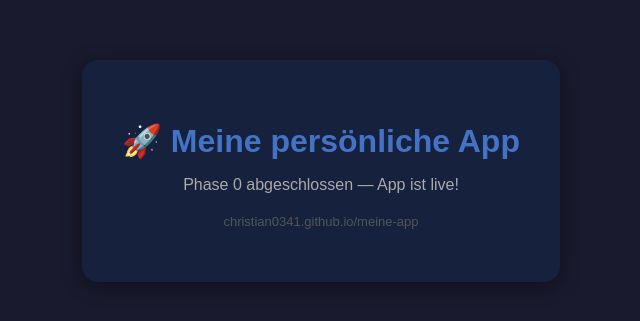
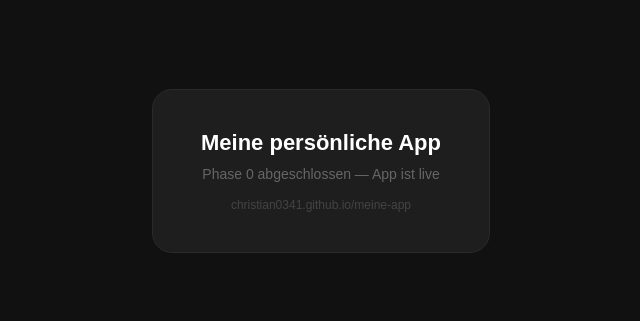
Before and after one commit to Christian0341/meine-app, a plain HTML site: page index.html in a window 1280 px wide. Shown: the part 229-550 px from the top of the page, without its empty margins (319-959 px from the left). Drawn offline with Linux system fonts and the light colour scheme.

Commit message:
Update index.html

```diff
--- a/index.html
+++ b/index.html
@@ -5,32 +5,32 @@
   <meta name="viewport" content="width=device-width, initial-scale=1.0">
   <title>Meine App</title>
   <style>
+    * { box-sizing: border-box; margin: 0; padding: 0; }
     body {
       font-family: Arial, sans-serif;
-      background: #1a1a2e;
+      background: #111111;
       color: white;
       display: flex;
       justify-content: center;
       align-items: center;
       height: 100vh;
-      margin: 0;
     }
     .card {
-      background: #16213e;
-      border-radius: 16px;
-      padding: 40px;
+      background: #1e1e1e;
+      border-radius: 20px;
+      padding: 40px 48px;
       text-align: center;
-      box-shadow: 0 4px 20px rgba(0,0,0,0.4);
+      border: 1px solid #2a2a2a;
     }
-    h1 { color: #4472C4; margin-bottom: 8px; }
-    p  { color: #aaaaaa; }
+    h1 { font-size: 22px; font-weight: 600; color: #ffffff; margin-bottom: 10px; }
+    p  { font-size: 14px; color: #666666; margin-top: 8px; }
   </style>
 </head>
 <body>
   <div class="card">
-    <h1>🚀 Meine persönliche App</h1>
-    <p>Phase 0 abgeschlossen — App ist live!</p>
-    <p style="margin-top: 20px; font-size: 13px; color: #555;">christian0341.github.io/meine-app</p>
+    <h1>Meine persönliche App</h1>
+    <p>Phase 0 abgeschlossen — App ist live</p>
+    <p style="margin-top: 16px; font-size: 12px; color: #444;">christian0341.github.io/meine-app</p>
   </div>
 </body>
 </html>
```
